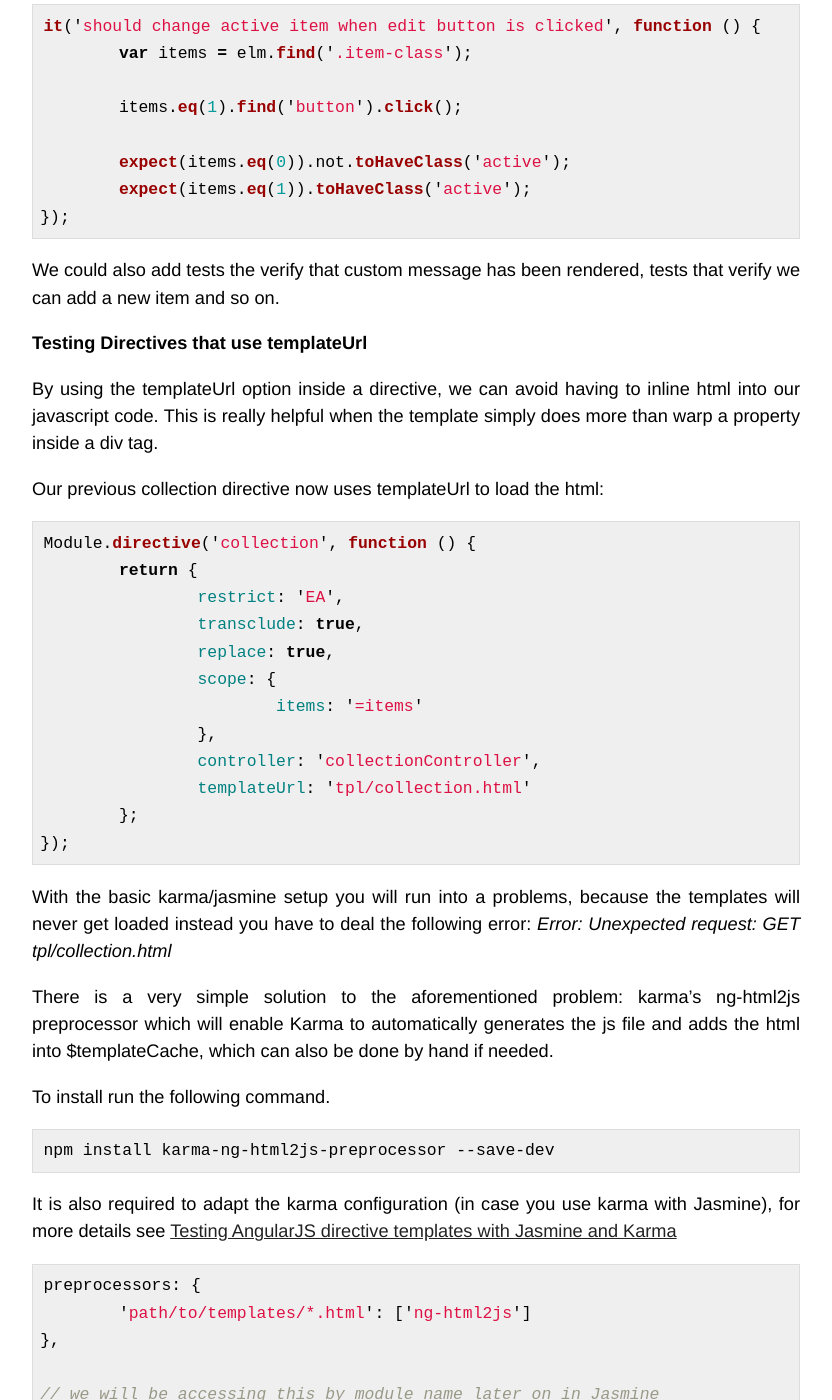
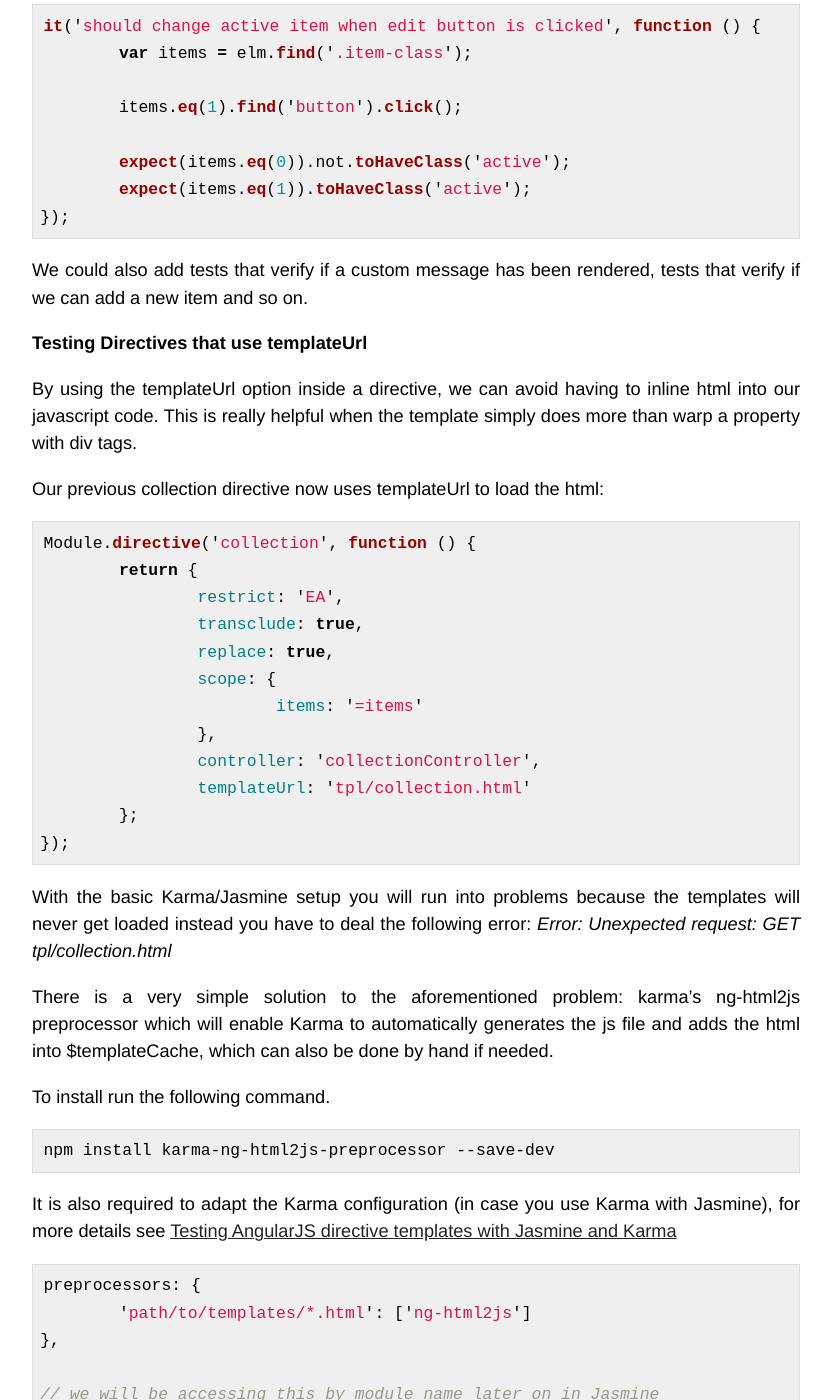
Before and after one commit to busypeoples/busypeoples.github.io, a Jekyll site: the page built from _posts/2014-06-19-testing-angularjs-directives.markdown, in a window 1280 px wide and 1400 px high, scrolled down 5294 px. Shown: the whole window, without its empty margins (224-1056 px from the left). Built offline with Jekyll 4.4.1, drawn with Linux system fonts in a browser that asks for light colours; Markdown is read by kramdown in place of the engine named in the settings; some of the changed text lies outside the part shown.

Commit message:
Updated blog posts - fixed typos etc.

````diff
--- a/_posts/2014-06-19-testing-angularjs-directives.markdown
+++ b/_posts/2014-06-19-testing-angularjs-directives.markdown
@@ -205,11 +202,11 @@
 });
 ```
 
-We could also add tests the verify that custom message has been rendered, tests that verify we can add a new item and so on.
+We could also add tests that verify if a custom message has been rendered, tests that verify if we can add a new item and so on.
 
 ###Testing Directives that use templateUrl
 By using the templateUrl option inside a directive, we can avoid having to inline html into our javascript code.
-This is really helpful when the template simply does more than warp a property inside a div tag.
+This is really helpful when the template simply does more than warp a property with div tags.
 
 Our previous collection directive now uses templateUrl to load the html:
 
@@ -228,7 +225,7 @@
 });
 ```
 
-With the basic karma/jasmine setup you will run into a problems, because the templates will never get loaded instead you have to deal the following error:
+With the basic Karma/Jasmine setup you will run into problems because the templates will never get loaded instead you have to deal the following error:
  _Error: Unexpected request: GET tpl/collection.html_
 
 There is a very simple solution to the aforementioned problem: karma's ng-html2js preprocessor which will enable Karma to automatically generates the js file and adds
@@ -240,7 +237,7 @@
 npm install karma-ng-html2js-preprocessor --save-dev
 ```
 
-It is also required to adapt the karma configuration (in case you use karma with Jasmine), for more details
+It is also required to adapt the Karma configuration (in case you use Karma with Jasmine), for more details
 see [Testing AngularJS directive templates with Jasmine and Karma](http://daginge.com/technology/2013/12/14/testing-angular-templates-with-jasmine-and-karma/)
 
 ```javascript
@@ -269,11 +266,11 @@
 
 	beforeEach(module('example'));
 
-	// 'templates' can be anything, is defined via karma config.
+	// 'templates' can be anything, is defined via Karma config.
 	beforeEach(module('templates'));
 ```
 
-By adding _karma-ng-html2js-preprocessor_, updating the karma configuration and including the module before each test inside our Jasmine tests
+By adding _karma-ng-html2js-preprocessor_, updating the Karma configuration and including the module before each test inside our Jasmine tests
 we are able to test the directives that rely on templateUrl.
 
 ###Roundup
````
Also changed, not shown: other parts of _posts/2014-06-19-testing-angularjs-directives.markdown (+5 -8 lines).
